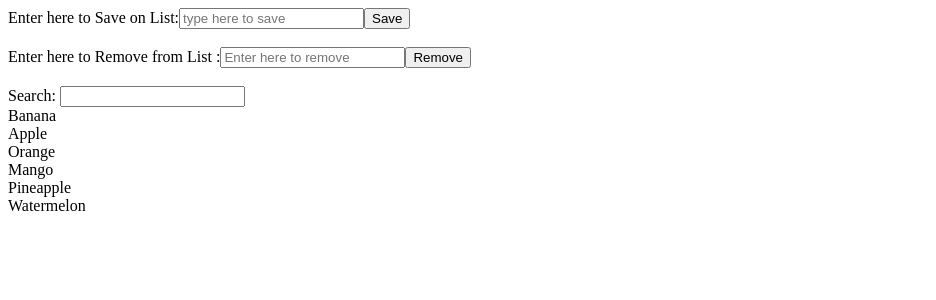
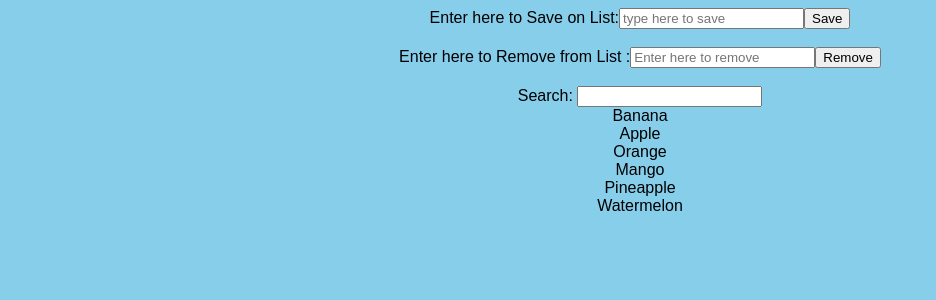
Before and after one commit to Arunaks007/react-Search, a React (Create React App) app: page / in a window 1280 px wide. Shown: the top 300 px of the page, without its empty margins (0-936 px from the left). Built offline with nearby package versions, Linux system fonts and the light colour scheme.

Commit message:
Added some basic styles

```diff
--- a/src/styles.css
+++ b/src/styles.css
@@ -2,3 +2,9 @@
   font-family: sans-serif;
   text-align: center;
 }
+
+Body {
+  background-color: skyblue;
+  font-family: sans-serif;
+  text-align: center;
+}
```
